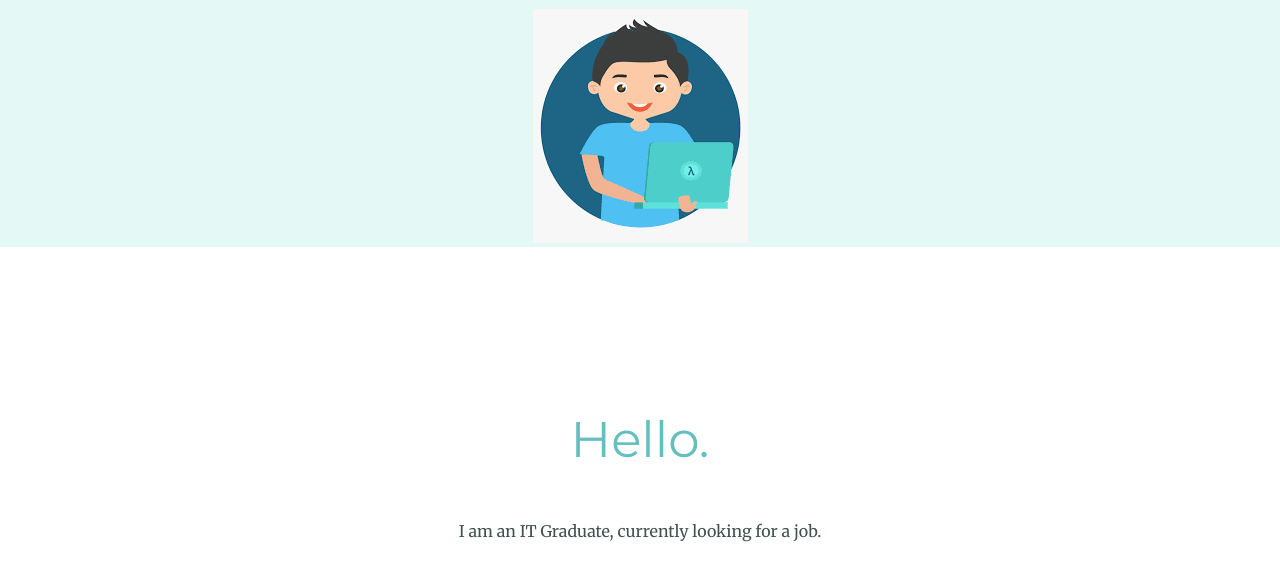
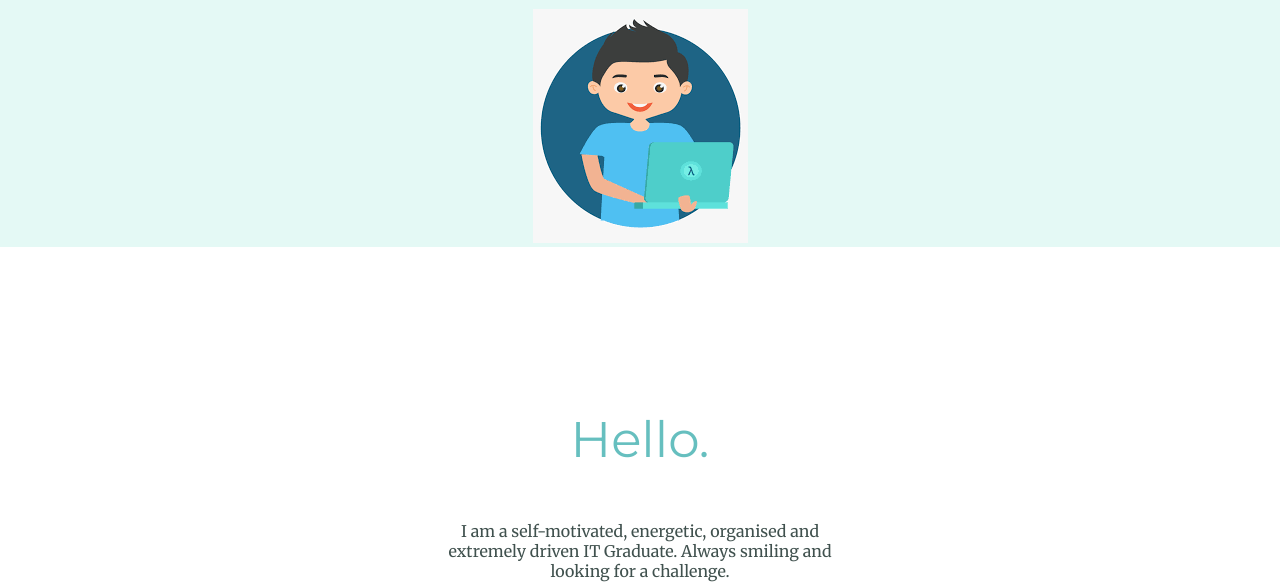
Before and after one commit to Ashim119/CV, a plain HTML site: page index.html in a window 1280 px wide. Shown: the part 372-956 px from the top of the page. Drawn offline with Linux system fonts and the light colour scheme.

Commit message:
Update index.html

```diff
--- a/index.html
+++ b/index.html
@@ -23,7 +23,7 @@
   <div class="profile">
     <img src="" alt="">
     <h2>Hello.</h2>
-    <p class="intro">I am an IT Graduate, currently looking for a job.</p>
+    <p class="intro">I am a self-motivated, energetic, organised and extremely driven IT Graduate. Always smiling and looking for a challenge.</p>
   </div>
   <hr>
   <div class="skills">
```
